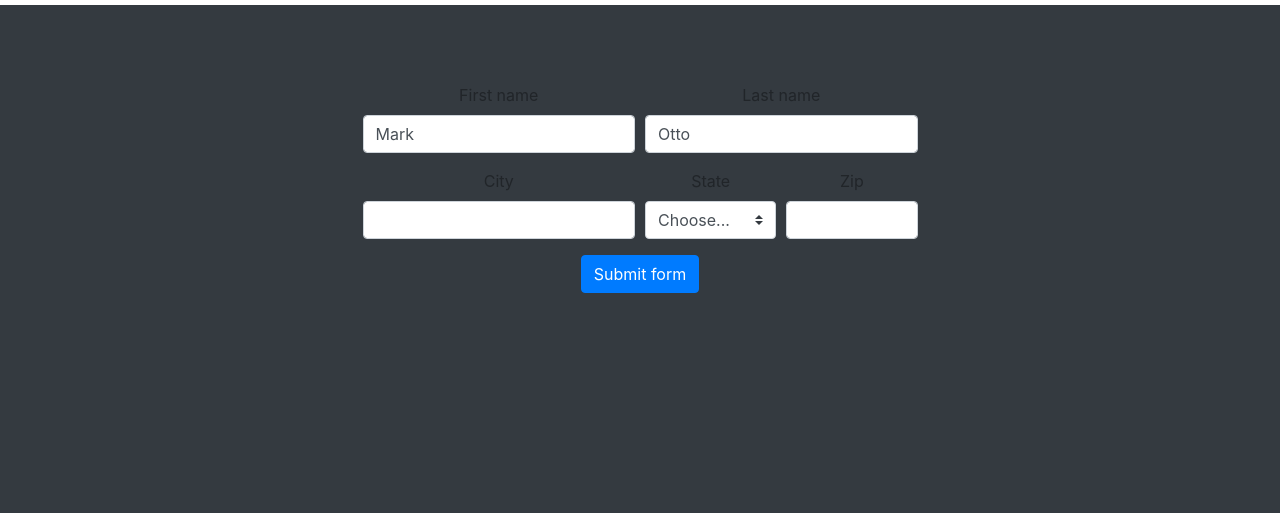
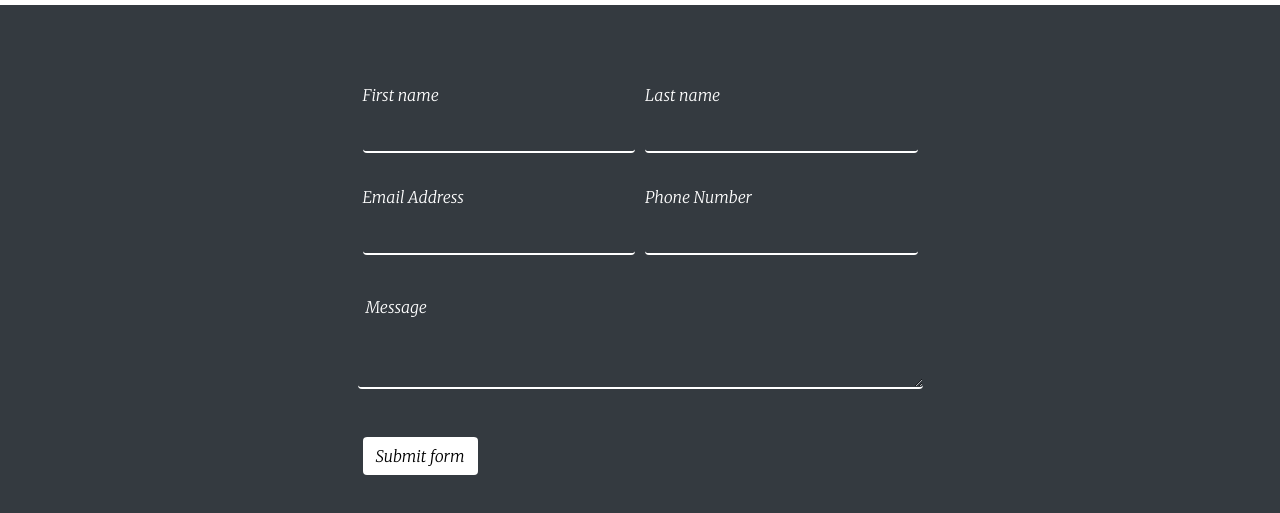
Before and after one commit to svalenzuela1/DevelopIntelligence-P1, a plain HTML site: page contact.html in a window 1280 px wide. Shown: the part 71-584 px from the top of the page. Drawn offline with nearby package versions, Linux system fonts and the light colour scheme.

Commit message:
customized contact form

```diff
--- a/contact.html
+++ b/contact.html
@@ -80,52 +80,56 @@
 <!-- CONTACT -->
 <main>
     <div class="d-flex justify-content-center align-items-center container">
-    <div class="text-center w-50">
+    <div class="w-50">
     <form class="">
+
+        <!-- FIRST ROW -->
         <div class="form-row">
           <div class="col-md-6 mb-3">
-            <label for="validationCustom01">First name</label>
-            <input type="text" class="form-control" id="validationCustom01" value="Mark" required>
+            <label for="validationCustom01" class="contact-font">First name</label>
+            <input type="text" class="form-control contact-input" id="validationCustom01" required>
             <div class="valid-feedback">
               Looks good!
             </div>
           </div>
           <div class="col-md-6 mb-3">
-            <label for="validationCustom02">Last name</label>
-            <input type="text" class="form-control" id="validationCustom02" value="Otto" required>
+            <label for="validationCustom02" class="contact-font">Last name</label>
+            <input type="text" class="form-control contact-input" id="validationCustom02" required>
             <div class="valid-feedback">
               Looks good!
             </div>
           </div>
         </div>
-        <div class="form-row">
-          <div class="col-md-6 mb-3">
-            <label for="validationCustom03">City</label>
-            <input type="text" class="form-control" id="validationCustom03" required>
-            <div class="invalid-feedback">
-              Please provide a valid city.
+        <!-- FIRST ROW -->
+
+        <!-- SECOND ROW -->
+        <div class="form-row mt-3">
+            <div class="col-md-6 mb-3">
+              <label for="validationCustom01" class="contact-font">Email Address</label>
+              <input type="text" class="form-control contact-input" id="validationCustom01" required>
+              <div class="valid-feedback">
+                Looks good!
+              </div>
+            </div>
+            <div class="col-md-6 mb-3">
+              <label for="validationCustom02" class="contact-font">Phone Number</label>
+              <input type="text" class="form-control contact-input" id="validationCustom02" required>
+              <div class="valid-feedback">
+                Looks good!
+              </div>
             </div>
           </div>
-          <div class="col-md-3 mb-3">
-            <label for="validationCustom04">State</label>
-            <select class="custom-select" id="validationCustom04" required>
-              <option selected disabled value="">Choose...</option>
-              <option>...</option>
-            </select>
-            <div class="invalid-feedback">
-              Please select a valid state.
-            </div>
-          </div>
-          <div class="col-md-3 mb-3">
-            <label for="validationCustom05">Zip</label>
-            <input type="text" class="form-control" id="validationCustom05" required>
-            <div class="invalid-feedback">
-              Please provide a valid zip.
-            </div>
-          </div>
+        <!-- SECOND ROW -->
+
+        <!-- THIRD ROW -->
+        <div class="form-row mt-3">
+        <label for="validationCustom02" class="contact-font m-2">Message</label>
+
+        <textarea class="form-control contact-input" style="min-width: 100%"></textarea>
         </div>
-        <div class="form-group">
-            <button class="btn btn-primary" type="submit">Submit form</button>
+        <!-- THIRD ROW -->
+        <div class="pt-5">
+            <button class="btn btn-nike" type="submit">Submit form</button>
         </div>
       </form>
     </div>
--- a/style.css
+++ b/style.css
@@ -1,4 +1,5 @@
 
+@import url('https://fonts.googleapis.com/css2?family=Merriweather:ital,wght@1,300&display=swap');
 
 #navbar{
     padding-bottom: 12%;
@@ -69,23 +70,22 @@
     background-color: #2D262E;
     color: white;
 }
-input > .parent-login-div{
+
+.contact-font{
+    color: white;
+    /* opacity: 0.5; */
+    font-family: merriweather;
+}
+
+.contact-input{
     background: transparent;
     border: none;
+    border-bottom: solid #ffff 2px;
 }
 
-/* .product-images-div{
-    display: flex;
-    justify-content: space-between;
-    flex-direction: row;
-    flex-wrap: wrap;
+.btn-nike{
+    background-color: white;
+    color: black;
+    font-family: merriweather;
+    font-weight: 100;
 }
-
-.child-of-product-div{
-    flex-direction: row;
-    flex-wrap: wrap;
-}
-.product-images{
-    height: 50%;
-    width: 50%;
-} */
```
Also changed, not shown: index.html (+2 -3 lines).
